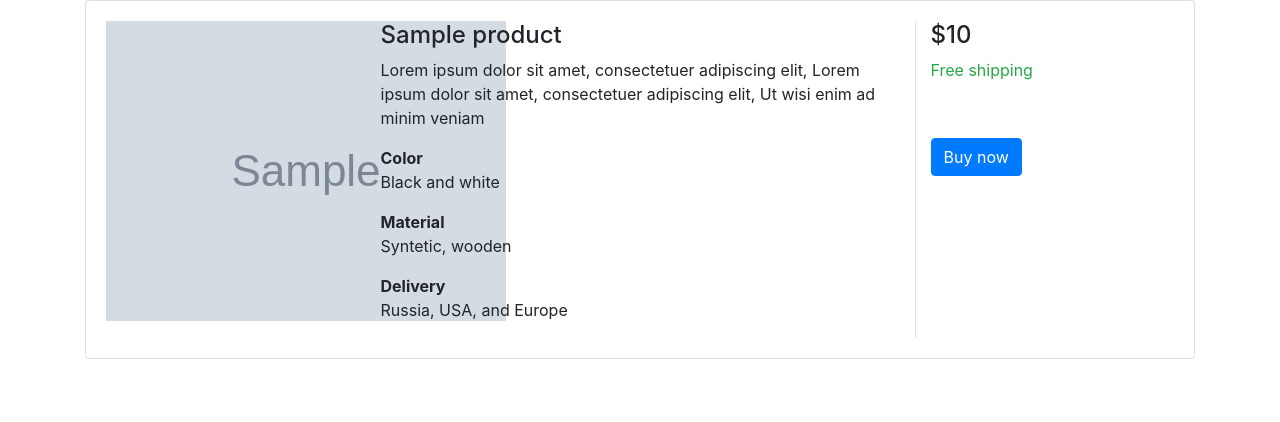
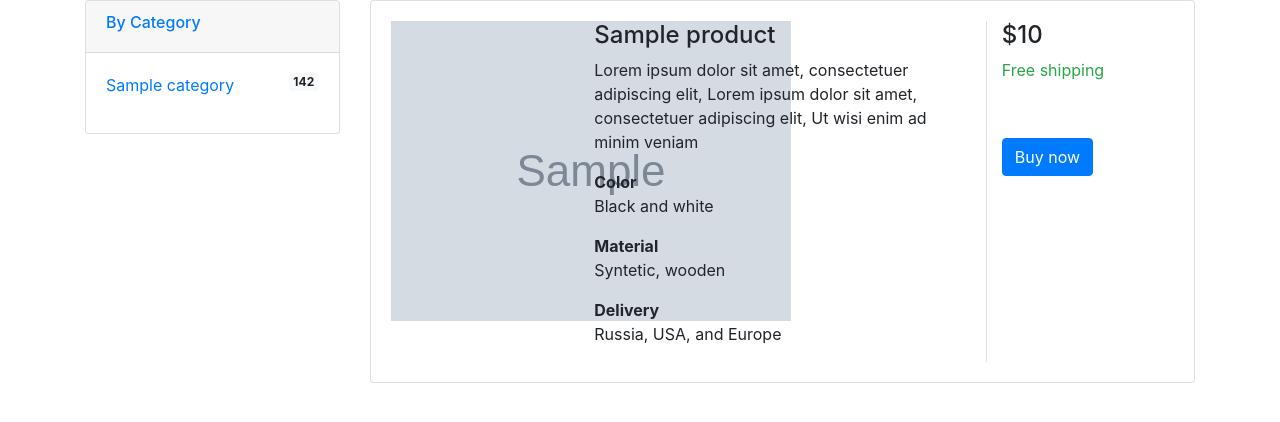
Before and after one commit to khazidhea/django_first, a Django app: template django_first/templates/home.html in a window 1280 px wide. Shown: the part 56-478 px from the top of the page. Run offline with Django 3.2, Linux system fonts and the light colour scheme; the template is opened without the code that fills it: most values are stand-ins (such as "Sample title", 1, 10 or a date in 2020); grey boxes marked "Sample" are stand-in pictures; some libraries are stand-ins or nearby versions.

Commit message:
Add category filter on home page

```diff
--- a/django_first/templates/home.html
+++ b/django_first/templates/home.html
@@ -1,9 +1,34 @@
 {% extends "base.html" %}
 
 {% block content %}
-    <ul class="list-group">
-        {% for product in products %}
-        {% include "product.html" %}
-        {% endfor %}
-    </ul>
+    <div class="row">
+        <aside class="col-sm-3">
+            <div class="card card-filter">
+                <article class="card-group-item">
+                    <header class="card-header">
+                        <a class="" aria-expanded="true" href="#" data-toggle="collapse" data-target="#collapse22">
+                            <i class="icon-action fa fa-chevron-down"></i>
+                            <h6 class="title">By Category</h6>
+                        </a>
+                    </header>
+                    <div style="" class="filter-content collapse show" id="collapse22">
+                        <div class="card-body">
+                            <ul class="list-unstyled list-lg">
+                                {% for category in categories %}
+                                <li><a href="?category={{ category.name }}">{{ category.name }}<span class="float-right badge badge-light round">142</span> </a></li>
+                                {% endfor %}
+                            </ul>
+                        </div> <!-- card-body.// -->
+                    </div> <!-- collapse .// -->
+                </article> <!-- card-group-item.// -->
+            </div>
+        </aside>
+        <main class="col-sm-9">
+            <ul class="list-group">
+                {% for product in products %}
+                {% include "product.html" %}
+                {% endfor %}
+            </ul>
+        </main>
+    </div>
 {% endblock %}
```
Also changed, not shown: django_first/tests/functional/test_views.py (+27 -0 lines), django_first/views.py (+14 -1 lines).
